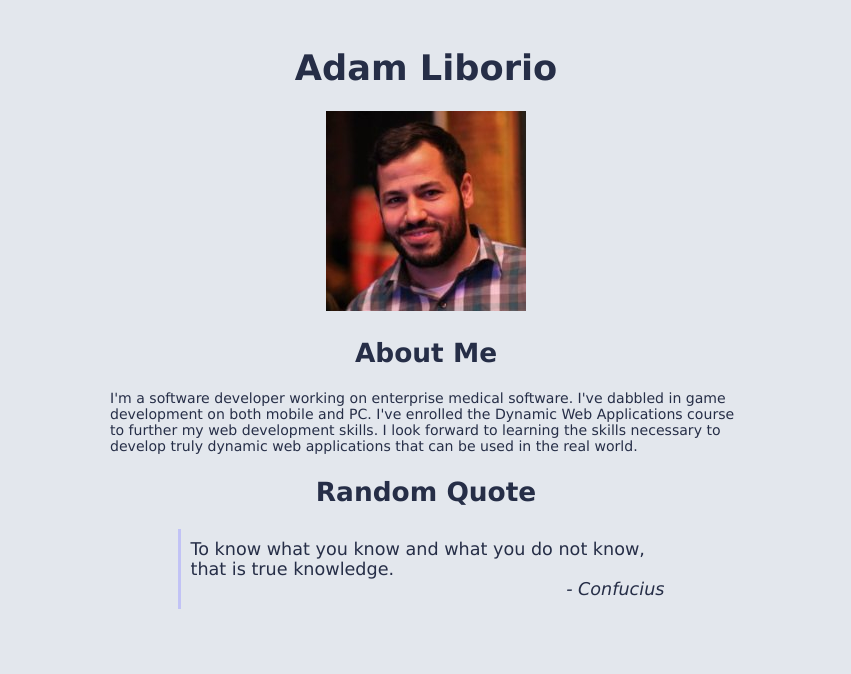
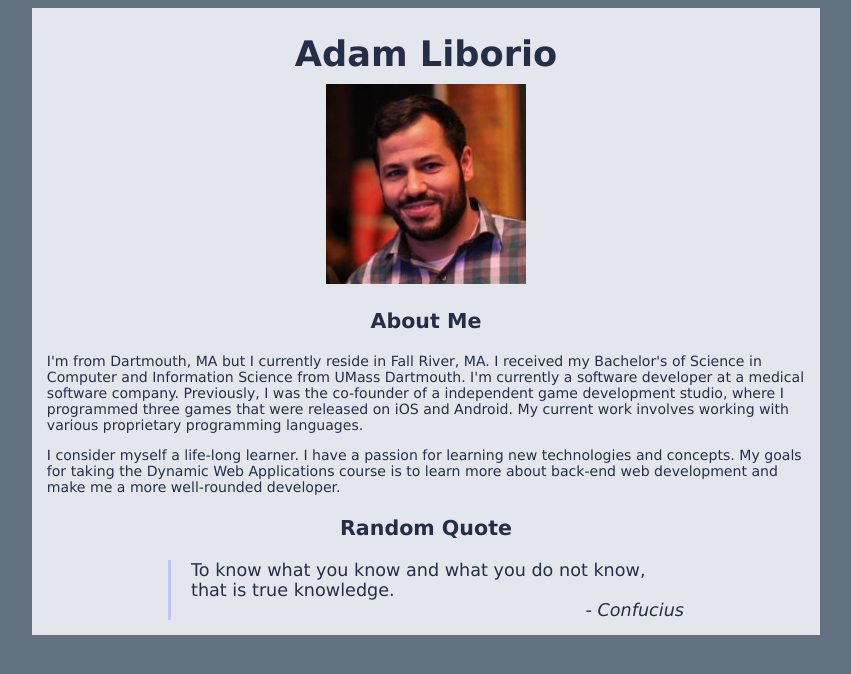
Before and after one commit to ALiborio/dwa15-project1, a PHP site: page / in a window 1280 px wide. Shown: the top 674 px of the page, without its empty margins (214-1065 px from the left). Run offline with PHP 8.4, Linux system fonts and the light colour scheme.

Commit message:
adjusted some styling, edited about me content

```diff
--- a/index.php
+++ b/index.php
@@ -1,20 +1,22 @@
-<?php require('quote.php'); ?>
+<?php include('quote.php'); ?>
 <!DOCTYPE html>
 <html>
 <head>
 	<title>Adam Liborio</title>
 	<link rel="stylesheet" type="text/css" href="style.css">
-	<meta http-equiv="refresh" content="30">
 </head>
 <body>
 <div class="container">
 	<h1>Adam Liborio</h1>
 	<img src="images/adamliborio.jpg" alt="My Headshot">
-	<h2>About Me</h2>
+	<h3>About Me</h3>
 	<p>
-		I'm a software developer working on enterprise medical software. I've dabbled in game development on both mobile and PC. I've enrolled the Dynamic Web Applications course to further my web development skills. I look forward to learning the skills necessary to develop truly dynamic web applications that can be used in the real world.
+		I'm from Dartmouth, MA but I currently reside in Fall River, MA. I received my Bachelor's of Science in Computer and Information Science from UMass Dartmouth. I'm currently a software developer at a medical software company. Previously, I was the co-founder of a independent game development studio, where I programmed three games that were released on iOS and Android. My current work involves working with various proprietary programming languages.
 	</p>
-	<h2>Random Quote</h2>
+	<p>
+		I consider myself a life-long learner. I have a passion for learning new technologies and concepts. My goals for taking the Dynamic Web Applications course is to learn more about back-end web development and make me a more well-rounded developer.
+	</p>
+	<h3>Random Quote</h3>
 	<div class="quote">
 		<?php echo getQuote($index); ?>
 		<div class='author'>
--- a/style.css
+++ b/style.css
@@ -1,5 +1,5 @@
 body {
-	background-color: #e3e7ed;
+	background-color: #62717f;
 	color: #262e47;
 	font-family: Verdana, Geneva, sans-serif;
 	font-size: 1.1em;
@@ -7,15 +7,16 @@ body {
 }
 
 .container {
-	width: 50%;
+	background-color: #e3e7ed;
+	width: 60%;
 	margin: auto;
 	padding: 15px;
 }
 
 .quote {
-	width: 75%;
+	width: 65%;
 	margin: auto;
-	padding: 10px;
+	padding-left: 20px;
 	border-left: 3px solid rgba(180,180,250,0.7);
 	text-align: left;
 }
@@ -24,6 +25,10 @@ body {
 	text-align: right;
 }
 
+h1 {
+	margin: 10px;
+}
+
 p {
 	text-align: left;
 	font-size: 0.8em;
```
